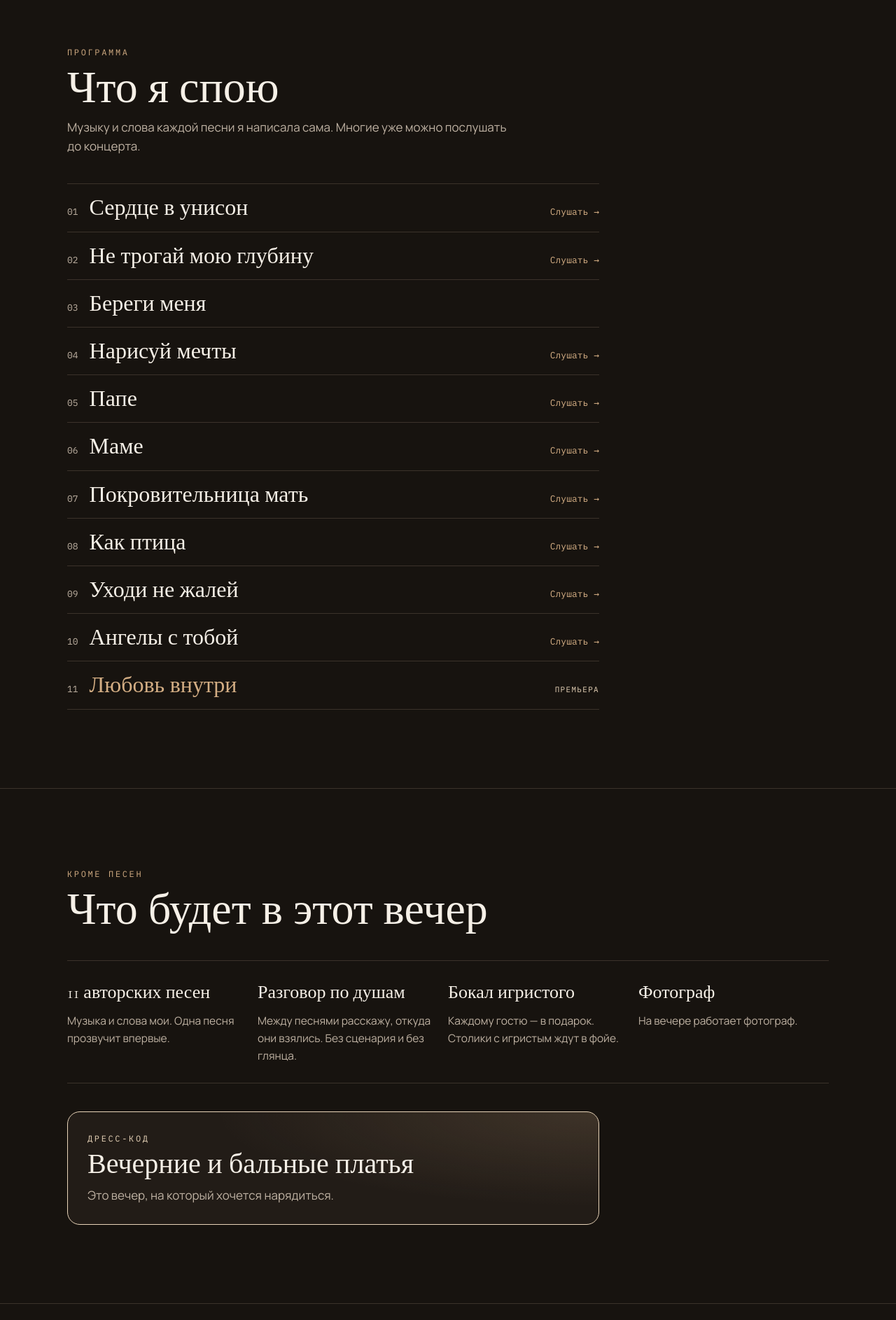
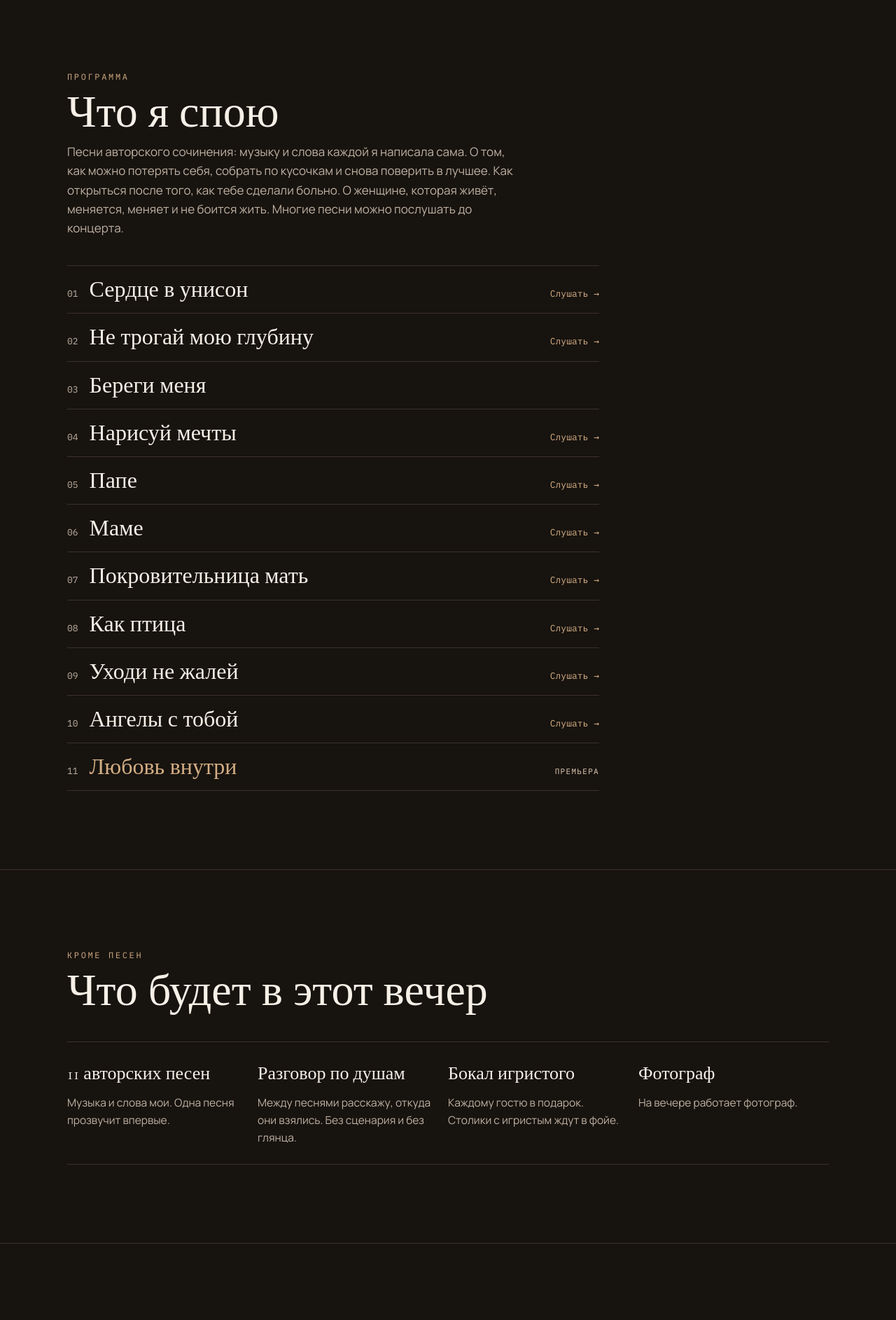
Before and after one commit to ekaterinaastra/ekaterinaastra.github.io, a plain HTML site: page concert.html in a window 1280 px wide. Shown: the part 900-2786 px from the top of the page at 70% size. Drawn offline with nearby package versions, Linux system fonts and the light colour scheme.

Commit message:
Концерт: без дресс-кода, новый посыл «о нас, для всех»
Co-Authored-By: Claude Opus 5.5 <noreply@anthropic.com>
Claude-Session: https://claude.ai/code/session_01V88sGK2Mrs1G1ttqQjZDwq

```diff
--- a/concert.html
+++ b/concert.html
@@ -210,7 +210,7 @@ footer .wrap{padding-block:56px 64px;display:grid;gap:24px}
       <div class="eyebrow">Первый сольный концерт · Екатерина Астра</div>
       <h1><span>Вслух</span></h1>
       <div class="motto">Глубоко. Свободно. Честно.</div>
-      <p class="lead">Я не певица. Я женщина, которая пишет песни о том, о чём обычно молчат. И я хочу поговорить с вами по душам.</p>
+      <p class="lead">Я не певица. Я хочу поговорить с вами по душам: о том, что происходит внутри и часто за закрытыми дверями. Это концерт о нас, и он для всех.</p>
       <div class="c-meta"><span><b>30 января 2027</b>, суббота</span><span><b>16:00</b></span><span><b>МАЙленький театр</b></span><span>Чебоксары, ул.&nbsp;Калинина,&nbsp;66</span></div>
       <div class="ctas">
         <a class="btn solid" href="https://maiteatr.ru/" target="_blank" rel="noopener">Купить билет · 1500 ₽</a>
@@ -229,7 +229,7 @@ footer .wrap{padding-block:56px 64px;display:grid;gap:24px}
       <div class="sec-head">
         <div class="eyebrow">Программа</div>
         <h2>Что я спою</h2>
-        <p>Музыку и слова каждой песни я написала сама. Многие уже можно послушать до концерта.</p>
+        <p>Песни авторского сочинения: музыку и слова каждой я написала сама. О том, как можно потерять себя, собрать по кусочкам и снова поверить в лучшее. Как открыться после того, как тебе сделали больно. О женщине, которая живёт, меняется, меняет и не боится жить. Многие песни можно послушать до концерта.</p>
       </div>
       <ol class="prog">
           <li><span class="t">Сердце в унисон</span><a class="p" href="https://music.yandex.ru/album/39780146/track/146289315" target="_blank" rel="noopener">Слушать →</a></li>
@@ -256,13 +256,8 @@ footer .wrap{padding-block:56px 64px;display:grid;gap:24px}
       <div class="formats">
         <div><h3>11 авторских песен</h3><p>Музыка и слова мои. Одна песня прозвучит впервые.</p></div>
         <div><h3>Разговор по душам</h3><p>Между песнями расскажу, откуда они взялись. Без сценария и без глянца.</p></div>
-        <div><h3>Бокал игристого</h3><p>Каждому гостю — в подарок. Столики с игристым ждут в фойе.</p></div>
+        <div><h3>Бокал игристого</h3><p>Каждому гостю в подарок. Столики с игристым ждут в фойе.</p></div>
         <div><h3>Фотограф</h3><p>На вечере работает фотограф.</p></div>
-      </div>
-      <div class="dress">
-        <div class="eyebrow" style="color:var(--aster)">Дресс-код</div>
-        <h3>Вечерние и бальные платья</h3>
-        <p>Это вечер, на который хочется нарядиться.</p>
       </div>
     </div>
   </section>
```
Also changed, not shown: index.html (+1 -1 lines).
